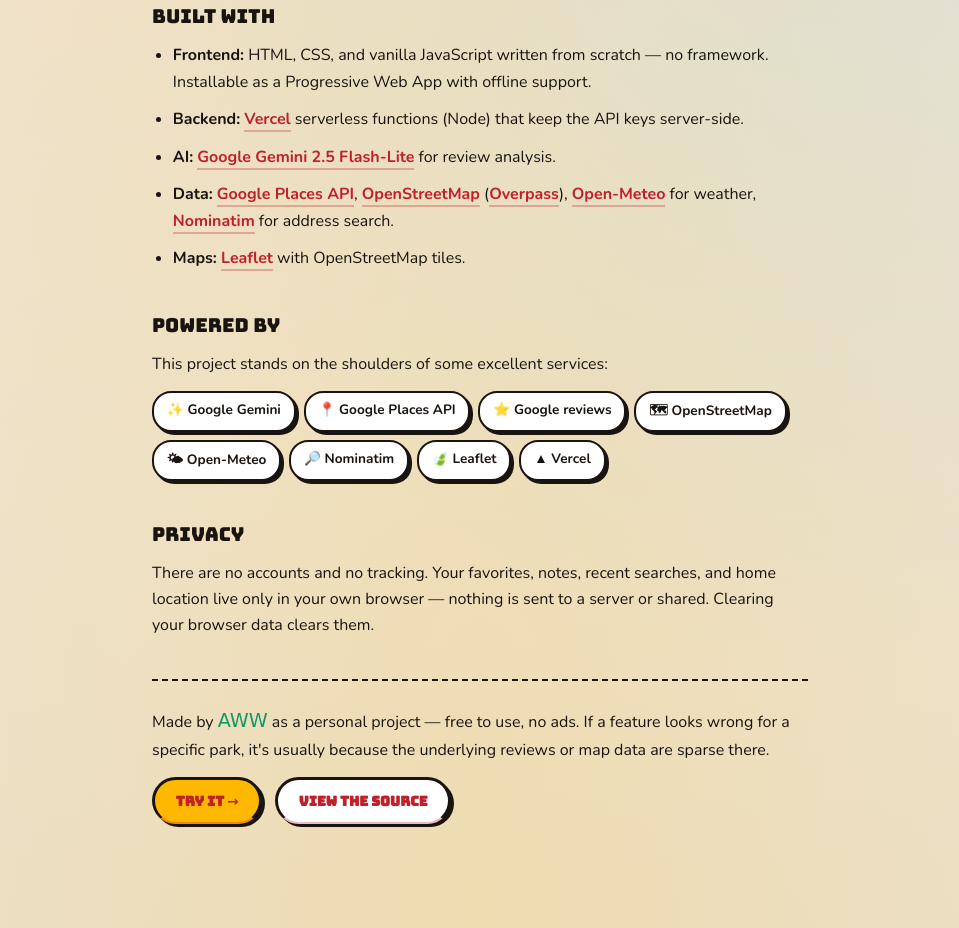
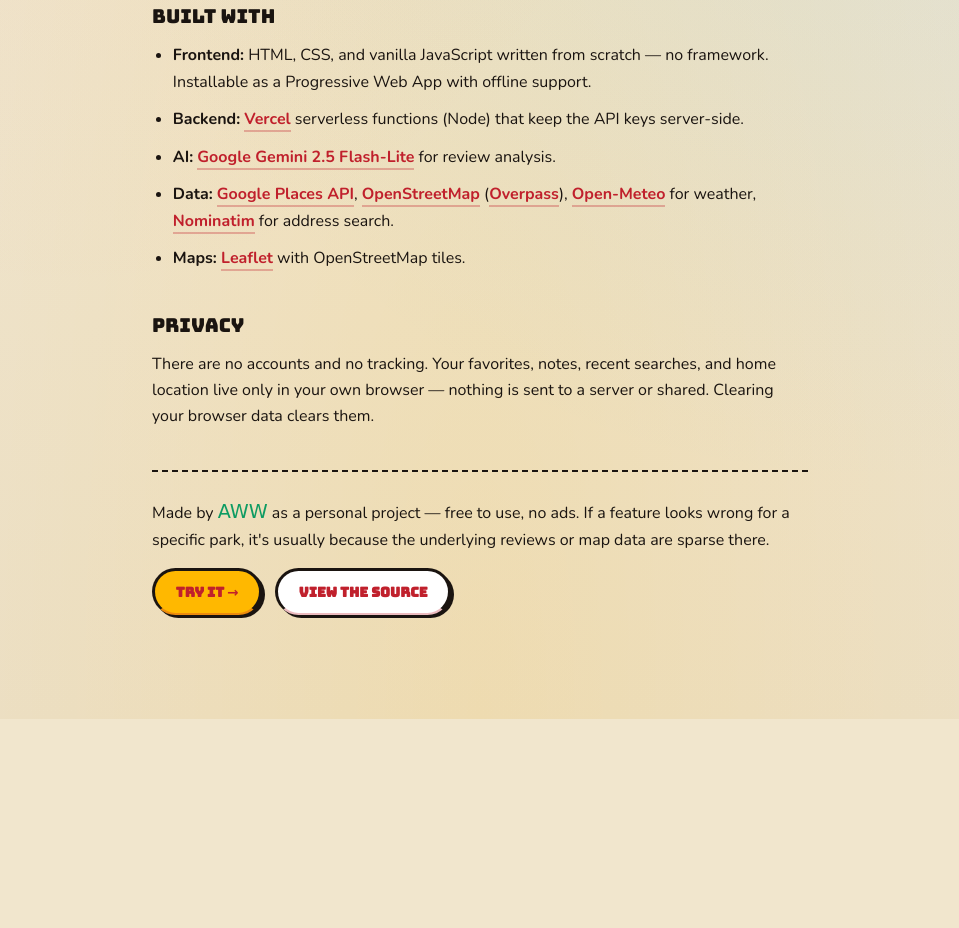
Before and after one commit to aww-ohh/playground-finder-1, a website: page about.html in a window 1280 px wide. Shown: the part 1354-2282 px from the top of the page, without its empty margins (160-1119 px from the left). After the commit the page ends 2073 px from the top, so only its background shows below. Drawn offline with nearby package versions, Linux system fonts and the light colour scheme; a web font is replaced by a local one.

Commit message:
About: remove the 'Powered by' pill row (redundant with inline links)
The inline brand hyperlinks in How-it-works and Built-with already cover
attribution; the chip row was excessive and its emoji glyphs weren't real
brand marks. Removed the section and its orphaned .about-powered/.about-tech CSS.

Bump service worker cache to v31.

```diff
--- a/about.html
+++ b/about.html
@@ -110,21 +110,6 @@
     </section>
 
     <section class="about-section">
-      <h2>Powered by</h2>
-      <p>This project stands on the shoulders of some excellent services:</p>
-      <div class="about-powered">
-        <a class="about-tech" href="https://ai.google.dev/gemini-api/docs/models" target="_blank" rel="noopener noreferrer">✨ Google Gemini</a>
-        <a class="about-tech" href="https://developers.google.com/maps/documentation/places/web-service/overview" target="_blank" rel="noopener noreferrer">📍 Google Places API</a>
-        <a class="about-tech" href="https://www.google.com/maps" target="_blank" rel="noopener noreferrer">⭐ Google reviews</a>
-        <a class="about-tech" href="https://www.openstreetmap.org/" target="_blank" rel="noopener noreferrer">🗺 OpenStreetMap</a>
-        <a class="about-tech" href="https://open-meteo.com/" target="_blank" rel="noopener noreferrer">🌤 Open-Meteo</a>
-        <a class="about-tech" href="https://nominatim.org/" target="_blank" rel="noopener noreferrer">🔎 Nominatim</a>
-        <a class="about-tech" href="https://leafletjs.com/" target="_blank" rel="noopener noreferrer">🍃 Leaflet</a>
-        <a class="about-tech" href="https://vercel.com/" target="_blank" rel="noopener noreferrer">▲ Vercel</a>
-      </div>
-    </section>
-
-    <section class="about-section">
       <h2>Privacy</h2>
       <p>
         There are no accounts and no tracking. Your favorites, notes, recent
--- a/style.css
+++ b/style.css
@@ -2266,31 +2266,6 @@ main {
   border-bottom-color: var(--crimson);
 }
 
-/* "Powered by" badge row — sticker-style chips that link to each service. */
-.about-powered {
-  display: flex;
-  flex-wrap: wrap;
-  gap: 0.5rem;
-  margin-top: 0.8rem;
-}
-.about-tech {
-  font-family: 'Nunito', sans-serif;
-  font-weight: 700;
-  font-size: 0.85rem;
-  padding: 0.4rem 0.8rem;
-  background: var(--surface);
-  color: var(--ink);
-  border: 2px solid var(--ink);
-  border-radius: 1.2rem;
-  box-shadow: var(--shadow-sm);
-  text-decoration: none;
-  transition: transform 0.15s, box-shadow 0.15s;
-}
-.about-tech:hover {
-  transform: translateY(-1px);
-  box-shadow: var(--shadow-md);
-  background: var(--cream-soft);
-}
 .about-colophon {
   border-top: 2px dashed var(--ink);
   padding-top: 1.5rem;
--- a/sw.js
+++ b/sw.js
@@ -1,8 +1,8 @@
 // Service worker — caches the site shell and the last search response.
 // Offline behavior: site loads, last search you did still appears.
 
-var SHELL_CACHE = 'pgf-shell-v30';
-var DATA_CACHE  = 'pgf-data-v30';
+var SHELL_CACHE = 'pgf-shell-v31';
+var DATA_CACHE  = 'pgf-data-v31';
 
 // Files that make up the shell — bumped version triggers re-cache
 var SHELL_FILES = [
```
